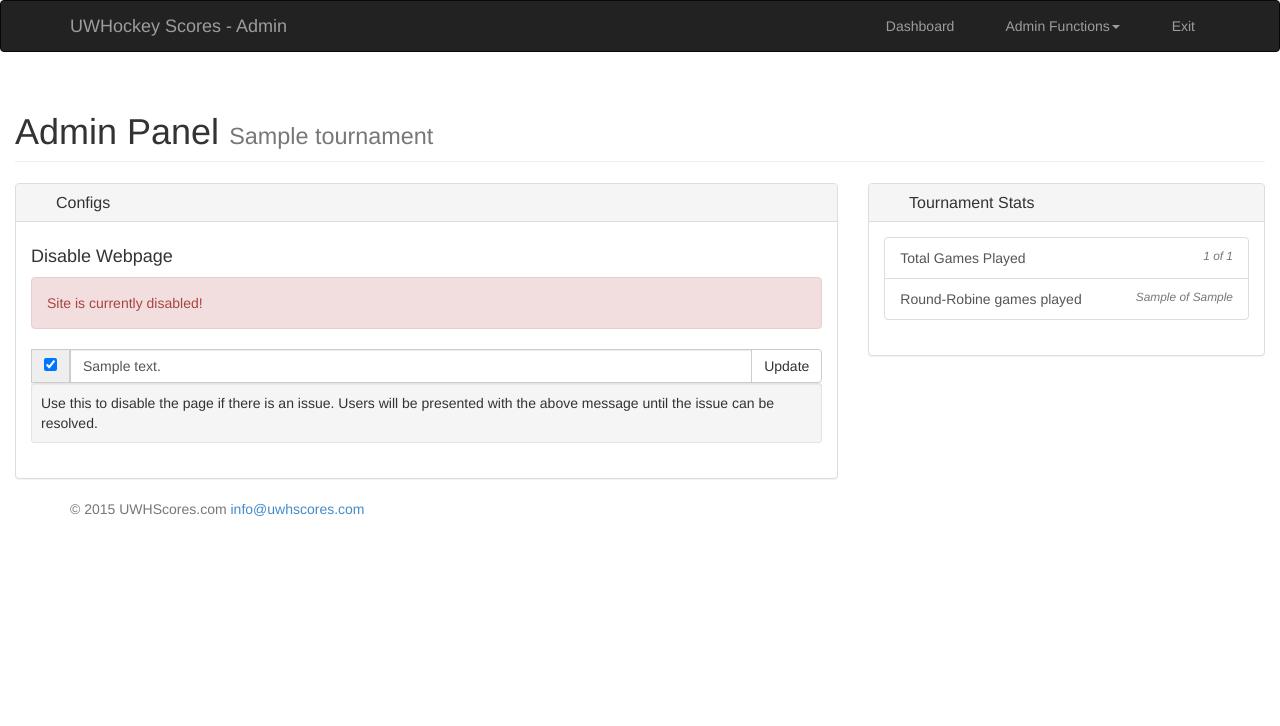
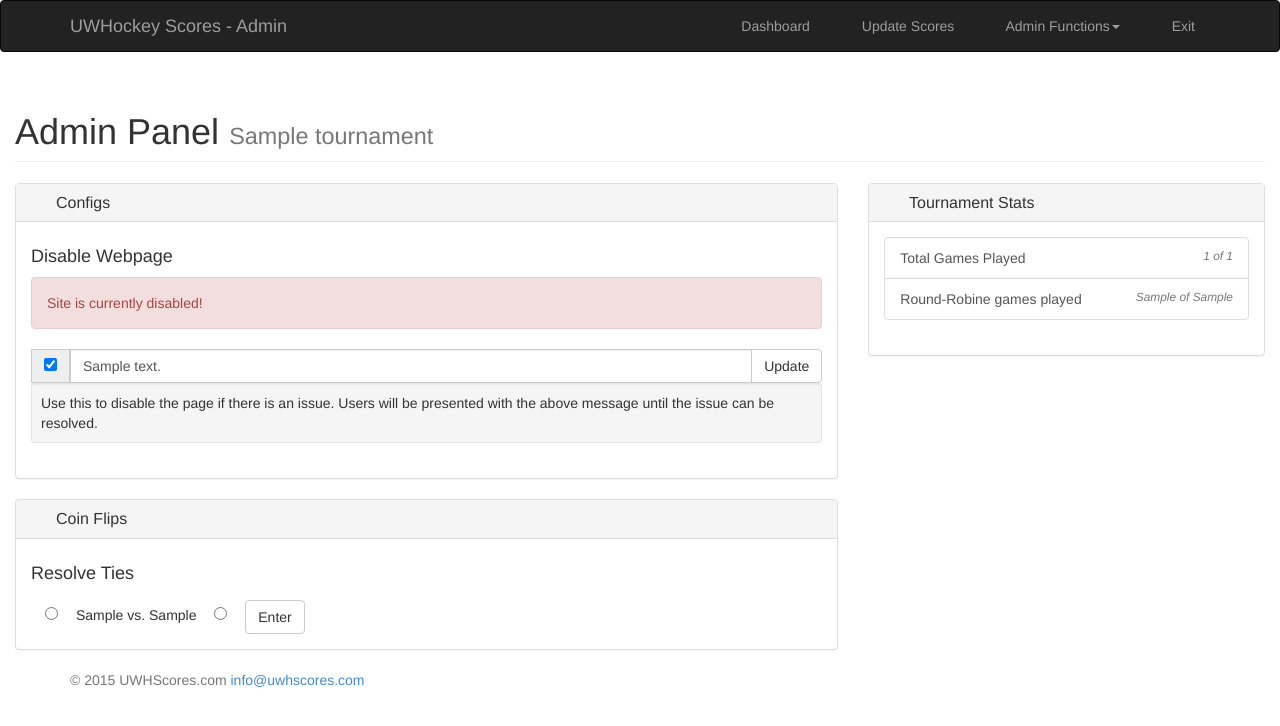
Before and after one commit to uwhscores/scoreboard, a Flask app: template templates/admin/show_admin.html in a window 1280 px wide. Shown: the top 726 px of the page. Run offline with Flask 2, Linux system fonts and the light colour scheme; the template is opened without the code that fills it: most values are stand-ins (such as "Sample title", 1, 10 or a date in 2020); parts of the project's set-up code (start-up, migrations or seed data) failed here and were passed over; some libraries are stand-ins or nearby versions; some web fonts are replaced.

Commit message:
Added coin-flip input to admin panel and minor layout changes

```diff
--- a/scoreboard.py
+++ b/scoreboard.py
@@ -109,6 +109,24 @@ def getParams():
 	if not hasattr(g, 'params'):
 		g.params = loadParams()
 	return g.params
+
+# add new value to params list
+def addParam(field, val):
+	db = getDB()
+
+	cur = db.execute('INSERT INTO params VALUES (?,?,?)', (app.config['TID'], field, val))
+	db.commit()
+
+	return 0
+
+def updateParam(field, val):
+	db = getDB()
+
+	cur = db.execute('UPDATE params SET val=? WHERE field=? and tid=?', (val, field, app.config['TID']))
+	db.commit()
+
+	return 0
+
 
 # simple function for calculating the win/loss ration between two teams
 # returns number of wins team_a has over team_b, negative number if more losses
@@ -401,6 +419,7 @@ def addTie(tid_a, tid_b):
 
 	return 0
 
+# gets the winning team id for a coin flip, returns -1 if no coin flip yet entered
 def getCoinFlip(tid_a, tid_b):
 	params = getParams()
 	#app.logger.debug("looking for a coin flip between %s and %s " % (tid_a, tid_b))
@@ -417,7 +436,20 @@ def getCoinFlip(tid_a, tid_b):
 		else:
 			return -1
 
-
+# fuction to add winner of a coin flip
+def addCoinFlip(tid_a, tid_b, winner):
+	db = getDB()
+	val = "%s,%s,%s" % (tid_a, tid_b, winner)
+
+	params = getParams()
+
+	if 'coin_flips' in params:
+		val = "%s;%s" %(params['coin_flips'], val)
+		updateParam("coin_flips", val)
+	else:
+		addParam("coin_flips", val)
+
+	return 0
 
 # master function for calculating standings of all teams
 # shouldn't be called directly, use getStandings() to avoid
@@ -1114,6 +1146,25 @@ def genTieFlashes():
 	flash("A coin flip is required, please see tournament director or head ref")
 	return 0
 
+def getTies():
+	if not hasattr(g, 'ties'):
+		return None
+
+	ties = g.ties
+	seen = set()
+	list = [x for x in ties if x not in seen and not seen.add(x)]
+
+	ties = []
+	for tie in list:
+		id_a = tie[0]
+		id_b = tie[1]
+		team_a = getTeam(id_a)
+		team_b = getTeam(id_b)
+
+		ties.append({'id_a':id_a, 'id_b':id_b,'team_a':team_a,'team_b':team_b})
+
+	return ties
+
 def getTournamentStats():
 	db = getDB()
 	stats = {}
@@ -1248,8 +1299,9 @@ def updateSiteStatus(active, message=None):
 		if message == "":
 			message = "Site disabled temporarily, please check back later."
 
-		cur = db.execute("INSERT OR IGNORE INTO params (tid, field, val) VALUES(?,?,?)", (app.config['TID'], "site_disabled", message))
-		db.commit()
+		#cur = db.execute("INSERT OR IGNORE INTO params (tid, field, val) VALUES(?,?,?)", (app.config['TID'], "site_disabled", message))
+		#db.commit()
+		addParam("site_disabled", message)
 
 	return 0
 
@@ -1278,7 +1330,12 @@ def updateConfig(form):
 			updateSiteStatus(False, message)
 		else:
 			updateSiteStatus(True)
-
+	elif config_id == "coin_flip":
+		id_a = form.get('id_a')
+		id_b = form.get('id_b')
+		winner = form.get('winner')
+
+		addCoinFlip(id_a, id_b, winner)
 	else:
 		flash("I don't understand that config option, nothing changed")
 
@@ -1509,13 +1566,21 @@ def apiGetStandings(division=None):
 
 	return json.dumps(standings)
 
+#######################################
+## Admin panel functions
+#######################################
 @app.route("/admin")
 def renderAdmin():
+	stats = getTournamentStats()
+	teams = getStandings()
+
+	ties     = getTies()
 
 	stats = getTournamentStats()
 	genTieFlashes()
 
-	return render_template('admin/show_admin.html', tournament=getTournamentName(), stats=stats, disable_message=getDisableMessage())
+	return render_template('admin/show_admin.html', tournament=getTournamentName(), stats=stats, \
+		ties=ties, disable_message=getDisableMessage())
 
 @app.route('/admin/update', methods=['POST','GET'])
 #@basic_auth.required
--- a/static/css/style.css
+++ b/static/css/style.css
@@ -50,6 +50,20 @@ tr.odd {
 	text-align: right;
 }
 
+.coin-flip {
+	line-height:2.4em;
+}
+
+.coin-flip input {
+	margin: 1em;
+}
+.team-name-coin{
+	margin-left: 1em;
+	font-size: 1.25em;
+}
+
+
+
 @media screen and (max-width: 1000px) {
 	#team_nav{
 		visibility: hidden;
--- a/templates/admin/nav_admin.html
+++ b/templates/admin/nav_admin.html
@@ -19,14 +19,12 @@
             <!-- Collect the nav links, forms, and other content for toggling -->
             <div class="collapse navbar-collapse" id="navbar-collapse-1">
             	<ul class="nav navbar-nav navbar-right">
-					<li>
-						<a href="/admin"><i class="fa fa-fw fa-dashboard"></i> Dashboard</a>
-					</li>
+					<li><a href="/admin"><i class="fa fa-fw fa-dashboard"></i> Dashboard</a></li>
+          <li><a href="/admin/update"><i class="fa fa-fw fa-edit"></i> Update Scores</a></li>
 					<li class="dropdown">
 						<a href="#" class="dropdown-toggle" data-toggle="dropdown"><i class="fa fa-fw fa-wrench"></i> Admin Functions<b class="caret"></b></a>
 						<ul class="dropdown-menu">
-							<li><a href="/admin/update"><i class="fa fa-fw fa-edit"></i> Update Scores</a></li>
-							<li><a href="#"><i class="fa fa-fw fa-table"></i> Edit Schedule</a></li>
+              <li><a href="#"><i class="fa fa-fw fa-table"></i> Edit Schedule</a></li>
 							<li><a href="#"><i class="fa fa-fw fa-wrench"></i> Edit Params</a></li>
 						</ul>
 					</li>
--- a/templates/admin/show_admin.html
+++ b/templates/admin/show_admin.html
@@ -74,11 +74,41 @@
                             	<div class="well well-sm">
                             		Use this to disable the page if there is an issue. Users will be presented with the
                             		above message until the issue can be resolved.
-								</div>
+															</div>
+                            </div>
+													</div>
 
+													{% if ties -%}
+													<div class="panel panel-default">
+														<div class="panel-heading">
+																<h3 class="panel-title"><i class="fa fa-bar-bell fa-fw"></i> Coin Flips</h3>
+														</div>
+														<div class="panel-body">
+                            	<h4>Resolve Ties</h4>
+															{% for tie in ties -%}
+																<form name="site-active" action="/admin/update_config" method="POST" class="coin-flip">
+																		<input type="hidden" name="config_id" value="coin_flip"/>
+																		<input type="hidden" name="id_a" value="{{tie.id_a}}"/>
+																		<input type="hidden" name="id_b" value="{{tie.id_b}}"/>
+
+																		<div class="coin-flip">
+																			<span>
+																				<input type="radio" name="winner" value={{ tie.id_a }}>
+																				{{ tie.team_a }}
+																			</span>
+																			vs.
+																			<span>
+																				{{ tie.team_b}}
+																				<input type="radio" name="winner" value={{ tie.id_b }}>
+																			</span>
+																			<button class="btn btn-default" type="submit">Enter</button>
+																		</div><!-- /input-group -->
+																</form>
+															{%- endfor %}
                             </div>
+                        </div>
+												{%- endif %}
 
-                        </div>
                     </div>
                     <div class="col-lg-4">
                         <div class="panel panel-default">
```
